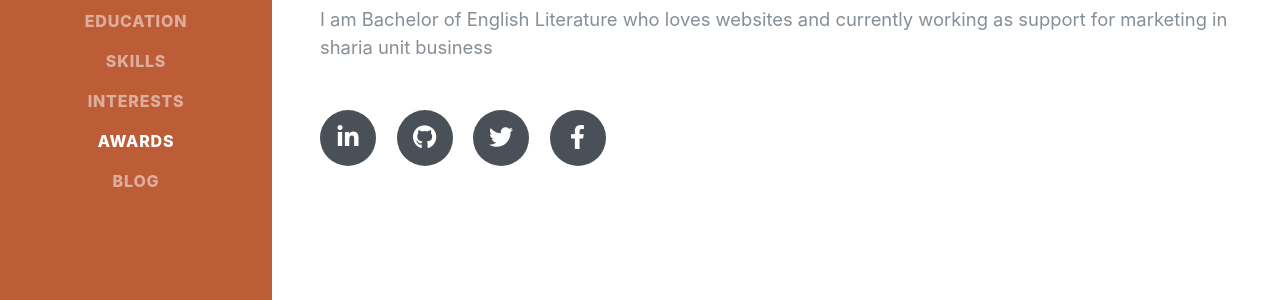
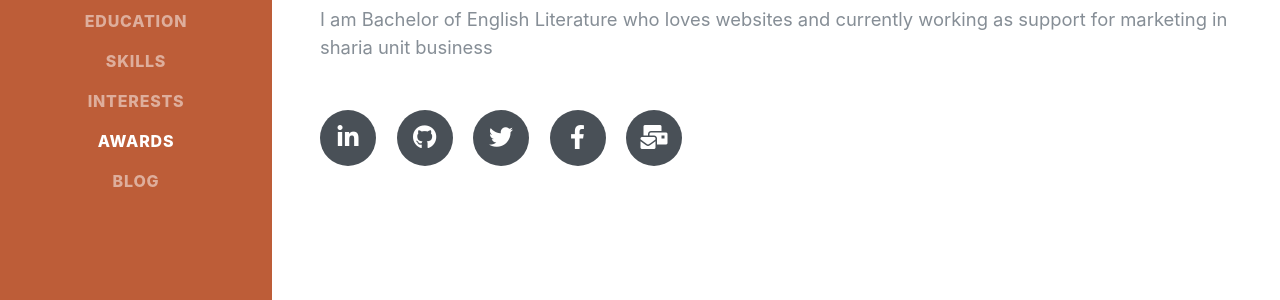
Before and after one commit to kandra-id/kandra-id.github-io, a Jekyll site: the page built from index.html, in a window 1280 px wide. Shown: the part 468-768 px from the top of the page. Built offline with Jekyll 4.4.1, drawn with Linux system fonts in a browser that asks for light colours; some web fonts are replaced.

Commit message:
Update default.html

```diff
--- a/_layouts/default.html
+++ b/_layouts/default.html
@@ -29,6 +29,9 @@
           <a href="#">
             <i class="fab fa-facebook-f"></i>
           </a>
+          <a>
+            <i class="fas fa-mail-bulk"></i>
+            </a>
         </div>
       </div>
     </section>
```
